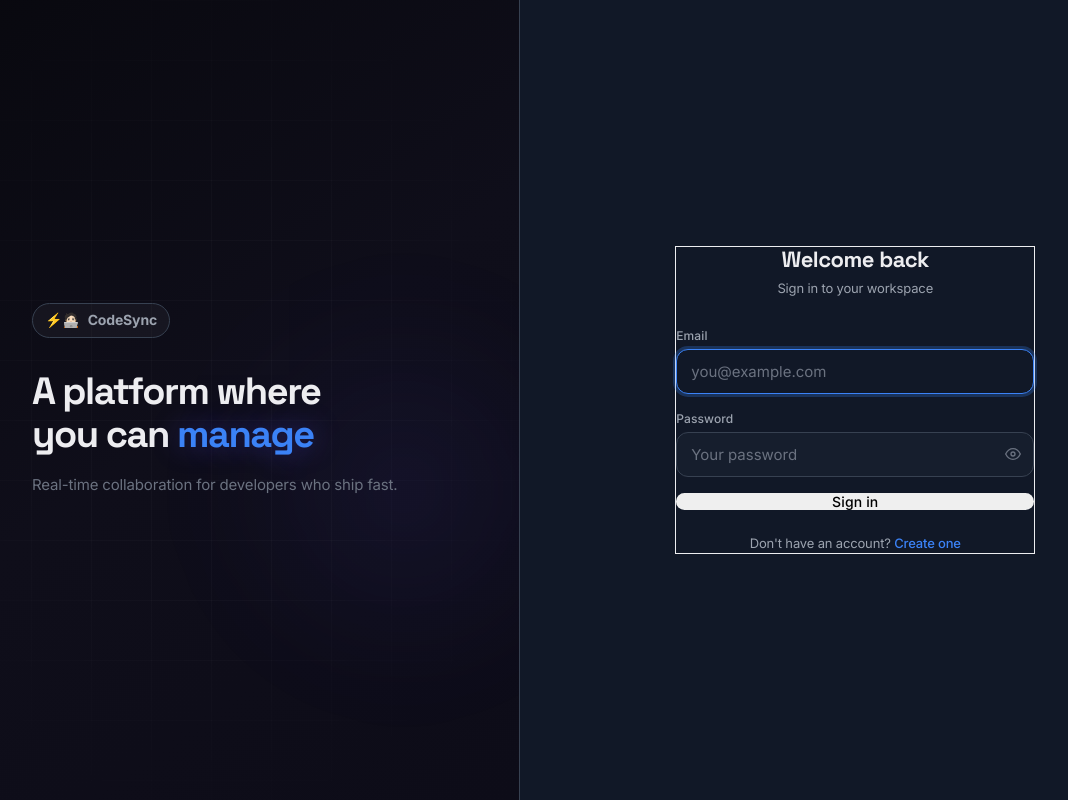
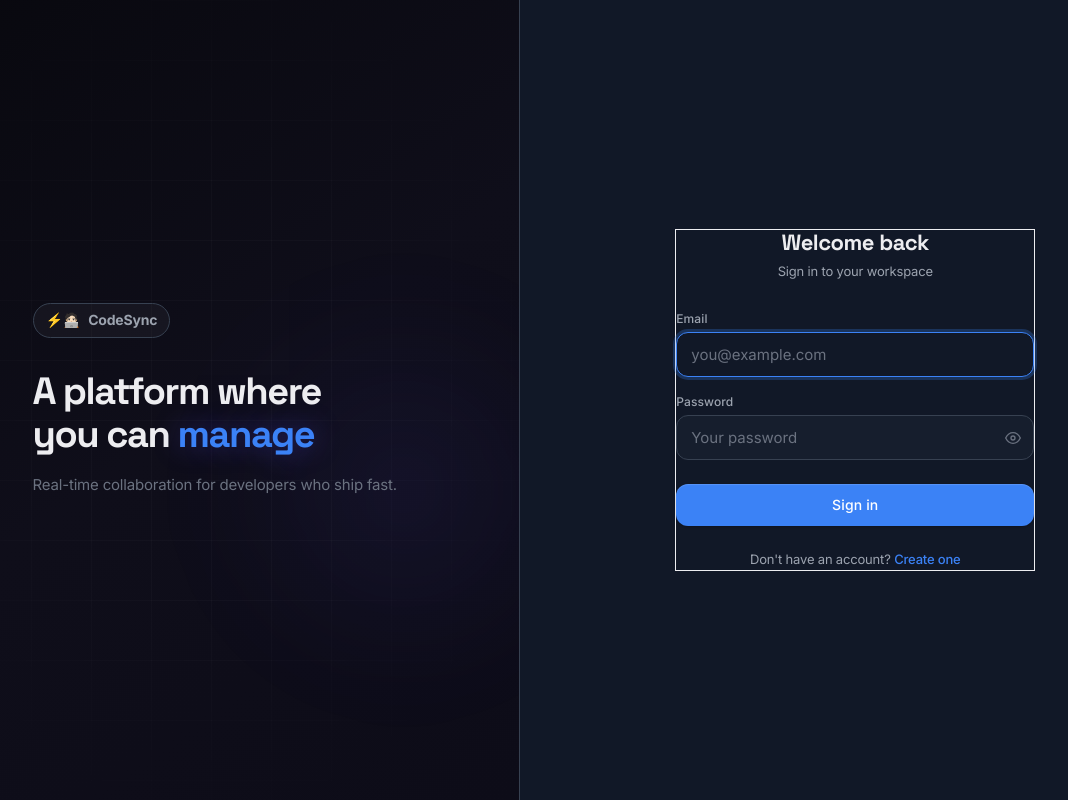
Before and after one commit to alokkksharmaa/CodeSync, a React (Vite) app in the folder frontend/: page /login in a window 1280 px wide. Shown: the whole page, without its empty margins (89-1157 px from the left). Built offline with nearby package versions, Linux system fonts and the light colour scheme.

Commit message:
login &&  signup buttton css added

```diff
--- a/frontend/src/index.css
+++ b/frontend/src/index.css
@@ -93,7 +93,7 @@
 }
 
 html {
-  font-size: 16px;
+  font-size: 18px;
   -webkit-font-smoothing: antialiased;
   -moz-osx-font-smoothing: grayscale;
   text-rendering: optimizeLegibility;
--- a/frontend/src/pages/Dashboard.jsx
+++ b/frontend/src/pages/Dashboard.jsx
@@ -160,7 +160,7 @@ const Sidebar = ({ user, workspaceCount, activeTab, onTabChange, onLogout, onRef
         </div>
       </div>
       <button
-        className="btn w-full flex items-center justify-start gap-2 px-3 py-2.5 rounded-lg text-sm font-medium text-gray-400 hover:text-white hover:bg-white/5 transition"
+        className="btn w-full flex items-center justify-start gap-2 px-3 py-2.5 rounded-lg text-sm font-medium text-red-400 hover:text-red-300 hover:bg-red-500/10 transition"
         onClick={onLogout}
       >
         Sign out
--- a/frontend/src/pages/Login.jsx
+++ b/frontend/src/pages/Login.jsx
@@ -142,7 +142,7 @@ const Login = () => {
 
             <button
               type="submit"
-              className={`btn bg-blue-500 hover:bg-blue-600 text-white w-full h-12 mt-2 rounded-lg font-medium shadow-lg shadow-blue-500/20 transition-all hover:-translate-y-0.5 flex items-center justify-center ${loading ? 'opacity-80 pointer-events-none' : ''}`}
+              className={`btn btn-primary w-full h-12 mt-2 rounded-lg text-lg font-medium transition-all hover:-translate-y-0.5 flex items-center justify-center ${loading ? 'opacity-80 pointer-events-none' : ''}`}
               disabled={loading}
             >
               {loading ? <span className="btn-spinner w-5 h-5 border-2 border-white/30 border-t-white rounded-full animate-spin" /> : 'Sign in'}
--- a/frontend/src/pages/Signup.jsx
+++ b/frontend/src/pages/Signup.jsx
@@ -159,7 +159,7 @@ const Signup = () => {
 
             <button
               type="submit"
-              className={`btn bg-blue-500 hover:bg-blue-600 text-white w-full h-12 mt-2 rounded-lg font-medium shadow-lg shadow-blue-500/20 transition-all hover:-translate-y-0.5 flex items-center justify-center ${loading ? 'opacity-80 pointer-events-none' : ''}`}
+              className={`btn btn-primary w-full h-12 mt-2 rounded-lg text-lg font-medium transition-all hover:-translate-y-0.5 flex items-center justify-center ${loading ? 'opacity-80 pointer-events-none' : ''}`}
               disabled={loading}
             >
               {loading ? <span className="btn-spinner w-5 h-5 border-2 border-white/30 border-t-white rounded-full animate-spin" /> : 'Create account'}
```
